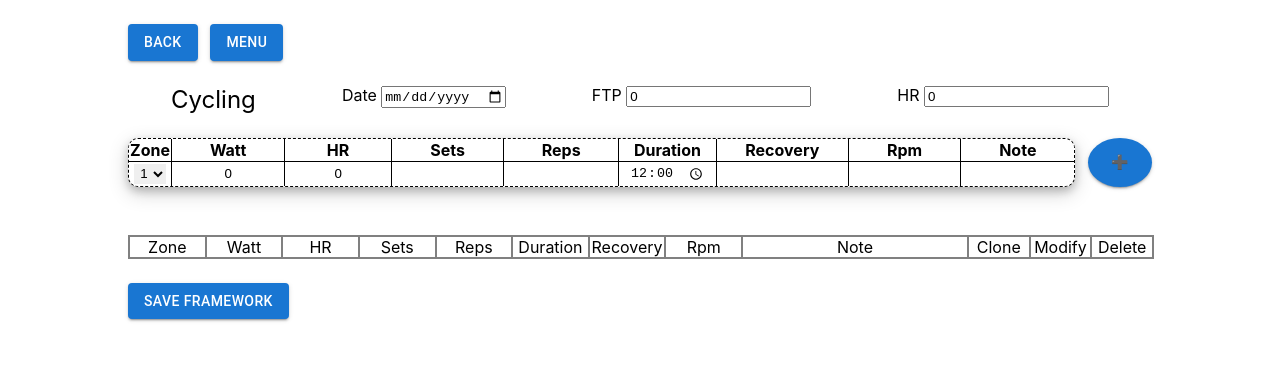
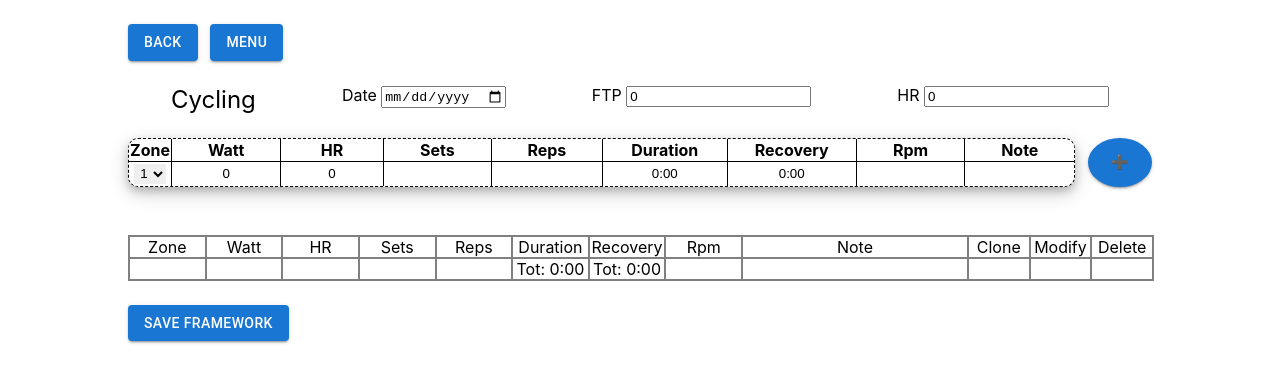
Before and after one commit to Federico836/gestione_all_outdoor, a React (Create React App) app: page / in a window 1280 px wide. Both pictures are taken after a click on the button "WRITE FRAMEWORK". Shown: the top 382 px of the page. Built offline with nearby package versions, Linux system fonts and the light colour scheme.

Commit message:
aggiunto tempo e recupero e totali

```diff
--- a/src/componenti/scriviFramewrok/ciclismo/Ciclismo.jsx
+++ b/src/componenti/scriviFramewrok/ciclismo/Ciclismo.jsx
@@ -18,11 +18,13 @@ const Ciclismo = () => {
     const dispatch = useDispatch()
 
     const [listaRighe, setListaRighe] = useState([])
-    const [datiSingolaRiga, setDatiSingolaRiga] = useState({zona: 1, serie: "", ripetizioni: "", durata: "00:00:00", recupero: "", rpm: "", note: "" })
+    const [datiSingolaRiga, setDatiSingolaRiga] = useState({zona: 1, serie: "", ripetizioni: "", recupero: "0:00", rpm: "", note: "", durata: "0:00" })
     const [modificaRiga, setModificaRiga] = useState(null)
     const [ftp, setFtp] = useState(0)
     const [fc, setFc] = useState(0)
     const [data, setData] = useState("")
+
+    console.log(datiSingolaRiga.durata)
 
     const { t, i18n } = useTranslation()
 
@@ -68,8 +70,6 @@ const Ciclismo = () => {
         cambiaSingolaRigaFtpFc()
     }, [datiSingolaRiga.zona])
 
-    console.log({zoneCalcolate})
-
     return (
         <div className={styles.container}>
 
--- a/src/componenti/scriviFramewrok/ciclismo/TabCiclismoAddRiga.jsx
+++ b/src/componenti/scriviFramewrok/ciclismo/TabCiclismoAddRiga.jsx
@@ -2,6 +2,7 @@ import React from "react"
 import { useState, useEffect } from "react"
 import Button from '@mui/material/Button'
 import { useTranslation } from 'react-i18next'
+import { getSecondsFromHHMMSS, toHHMMSS } from "../../../utils/funzioni.js"
 import styles from './TabCiclismoAddRiga.module.css'
 
 const TabCiclismoAddRiga = (props) => {
@@ -9,6 +10,20 @@ const TabCiclismoAddRiga = (props) => {
     const { aggiungiRiga, datiSingolaRiga, setDatiSingolaRiga, modificaRiga } = props
 
     const { t, i18n } = useTranslation()
+
+    const onBlurDurata = (event) => {
+        const value = event.target.value;
+        const seconds = Math.max(0, getSecondsFromHHMMSS(value))
+        const time = toHHMMSS(seconds)
+        setDatiSingolaRiga({...datiSingolaRiga, durata: time})
+    }
+
+    const onBlurRecupero = (event) => {
+        const value = event.target.value;
+        const seconds = Math.max(0, getSecondsFromHHMMSS(value))
+        const time = toHHMMSS(seconds)
+        setDatiSingolaRiga({...datiSingolaRiga, recupero: time})
+    }
 
     return (
         <div className={styles.container}>
@@ -42,8 +57,9 @@ const TabCiclismoAddRiga = (props) => {
                             <td><input type="text" min="0" value={(datiSingolaRiga.zona>1 && datiSingolaRiga.zona<5) ? (datiSingolaRiga.fcMin+"-"+datiSingolaRiga.fcMax) : datiSingolaRiga.fcMax} /></td>
                             <td><input type="number" min="0" value={datiSingolaRiga.serie} onChange={(e) => {setDatiSingolaRiga({...datiSingolaRiga, serie: e.target.value})}} /></td>
                             <td><input type="number" min="0" value={datiSingolaRiga.ripetizioni} onChange={(e) => {setDatiSingolaRiga({...datiSingolaRiga, ripetizioni: e.target.value})}} /></td>
-                            <td><input type="time" value={datiSingolaRiga.durata} onChange={(e) => {setDatiSingolaRiga({...datiSingolaRiga, durata: e.target.value})}} /></td>
-                            <td><input type="number" min="0" value={datiSingolaRiga.recupero} onChange={(e) => {setDatiSingolaRiga({...datiSingolaRiga, recupero: e.target.value})}} /></td>
+                            {/* <td><input type="time" value={datiSingolaRiga.durata} onChange={(e) => {setDatiSingolaRiga({...datiSingolaRiga, durata: e.target.value})}} /></td> */}
+                            <td><input type="text" onChange={(e) => {setDatiSingolaRiga({...datiSingolaRiga, durata: e.target.value})}} onBlur={onBlurDurata} value={datiSingolaRiga.durata} /></td>
+                            <td><input type="text" onChange={(e) => {setDatiSingolaRiga({...datiSingolaRiga, recupero: e.target.value})}} onBlur={onBlurRecupero} value={datiSingolaRiga.recupero} /></td>
                             <td><input type="number" min="0" value={datiSingolaRiga.rpm} onChange={(e) => {setDatiSingolaRiga({...datiSingolaRiga, rpm: e.target.value})}} /></td>
                             <td><input type="text" value={datiSingolaRiga.note} onChange={(e) => {setDatiSingolaRiga({...datiSingolaRiga, note: e.target.value})}} /></td>
                         </tr>
--- a/src/componenti/scriviFramewrok/ciclismo/TabCiclismoDragNDrop.jsx
+++ b/src/componenti/scriviFramewrok/ciclismo/TabCiclismoDragNDrop.jsx
@@ -3,6 +3,7 @@ import {SortableContainer, SortableElement} from 'react-sortable-hoc'
 import styles from './TabCiclismoDragNDrop.module.css'
 import { useTranslation } from 'react-i18next'
 import { scambioElementiArray } from '../../../utils/funzioniArray'
+import { getSecondsFromHHMMSS, toHHMMSS } from '../../../utils/funzioni'
 
 const Row = (props) => {
 
@@ -20,7 +21,7 @@ const Row = (props) => {
             <div style={{border: '1px solid gray', width: '10%', textAlign: 'center', display: "flex", alignItems: "center"}}><span>{riga.durata}</span></div>
             <div style={{border: '1px solid gray', width: '10%', textAlign: 'center', display: "flex", alignItems: "center"}}><span>{riga.recupero}</span></div>
             <div style={{border: '1px solid gray', width: '10%', textAlign: 'center', display: "flex", alignItems: "center"}}><span>{riga.rpm}</span></div>
-            <div style={{border: '1px solid gray', width: '30%', textAlign: 'center', display: "flex", alignItems: "center", wordWrap: "break-word"}}><span>{riga.note}</span></div>
+            <div style={{border: '1px solid gray', width: '30%', textAlign: 'center', display: "flex", alignItems: "center"}}><span>{riga.note}</span></div>
             <div style={{border: '1px solid gray', width: '8%', textAlign: 'center', cursor: "pointer", display: "flex", alignItems: "center"}}
                 onClick={() => aggiungiRiga(riga)}><span>📋</span></div>
             <div style={{border: '1px solid gray', width: '8%', textAlign: 'center', cursor: "pointer", display: "flex", alignItems: "center"}}
@@ -57,6 +58,13 @@ const Lista = (props) => {
         setListaRighe(scambioElementiArray(listaRighe, oldIndex, newIndex))
     }
 
+    let totDurata = 0
+    let totRecupero = 0
+    for(let c=0;c<listaRighe.length;c++) {
+        totDurata += getSecondsFromHHMMSS(listaRighe[c].durata)
+        totRecupero += getSecondsFromHHMMSS(listaRighe[c].recupero)
+    }
+
     return (
       <div style={{border: '1px solid gray', display: 'flex', flexDirection: 'column', width: '100%'}}>
         <div style={{display: 'flex', flexDirection: 'row', textAlign: 'center'}}>
@@ -75,6 +83,20 @@ const Lista = (props) => {
         </div>
         <SortableList items={items} onSortEnd={onSortEnd} pressDelay={100} axis="y" lockAxis="y"
         listaRighe={listaRighe} setListaRighe={setListaRighe} aggiungiRiga={aggiungiRiga} setModificaRiga={setModificaRiga} />
+        <div style={{display: 'flex', flexDirection: 'row', textAlign: 'center'}}>
+            <div style={{border: '1px solid gray', width: '10%', textAlign: 'center'}}></div>
+            <div style={{border: '1px solid gray', width: '10%', textAlign: 'center'}}></div>
+            <div style={{border: '1px solid gray', width: '10%', textAlign: 'center'}}></div>
+            <div style={{border: '1px solid gray', width: '10%', textAlign: 'center'}}></div>
+            <div style={{border: '1px solid gray', width: '10%', textAlign: 'center'}}></div>
+            <div style={{border: '1px solid gray', width: '10%', textAlign: 'center'}}>Tot: {toHHMMSS(totDurata)}</div>
+            <div style={{border: '1px solid gray', width: '10%', textAlign: 'center'}}>Tot: {toHHMMSS(totRecupero)}</div>
+            <div style={{border: '1px solid gray', width: '10%', textAlign: 'center'}}></div>
+            <div style={{border: '1px solid gray', width: '30%', textAlign: 'center'}}></div>
+            <div style={{border: '1px solid gray', width: '8%', textAlign: 'center'}}></div>
+            <div style={{border: '1px solid gray', width: '8%', textAlign: 'center'}}></div>
+            <div style={{border: '1px solid gray', width: '8%', textAlign: 'center'}}></div>
+        </div>
       </div>
     )
 }
--- a/src/utils/funzioni.js
+++ b/src/utils/funzioni.js
@@ -18,4 +18,42 @@ const calcola7Zone = (ftp, fc) => {
 
 }
 
-export {calcola7Zone}
+const getSecondsFromHHMMSS = (value) => {
+    const [str1, str2, str3] = value.split(":");
+
+    const val1 = Number(str1);
+    const val2 = Number(str2);
+    const val3 = Number(str3);
+
+    if (!isNaN(val1) && isNaN(val2) && isNaN(val3)) {
+    // seconds
+      return val1;
+    }
+
+    if (!isNaN(val1) && !isNaN(val2) && isNaN(val3)) {
+    // minutes * 60 + seconds
+      return val1 * 60 + val2;
+    }
+
+    if (!isNaN(val1) && !isNaN(val2) && !isNaN(val3)) {
+    // hours * 60 * 60 + minutes * 60 + seconds
+      return val1 * 60 * 60 + val2 * 60 + val3;
+    }
+
+    return 0;
+}
+
+const toHHMMSS = (secs) => {
+    const secNum = parseInt(secs.toString(), 10);
+    const hours = Math.floor(secNum / 3600);
+    const minutes = Math.floor(secNum / 60) % 60;
+    const seconds = secNum % 60;
+
+    return [hours, minutes, seconds]
+      .map((val) => (val < 10 ? `0${val}` : val))
+      .filter((val, index) => val !== "00" || index > 0)
+      .join(":")
+      .replace(/^0/, "");
+}
+
+export { calcola7Zone, getSecondsFromHHMMSS, toHHMMSS }
```
